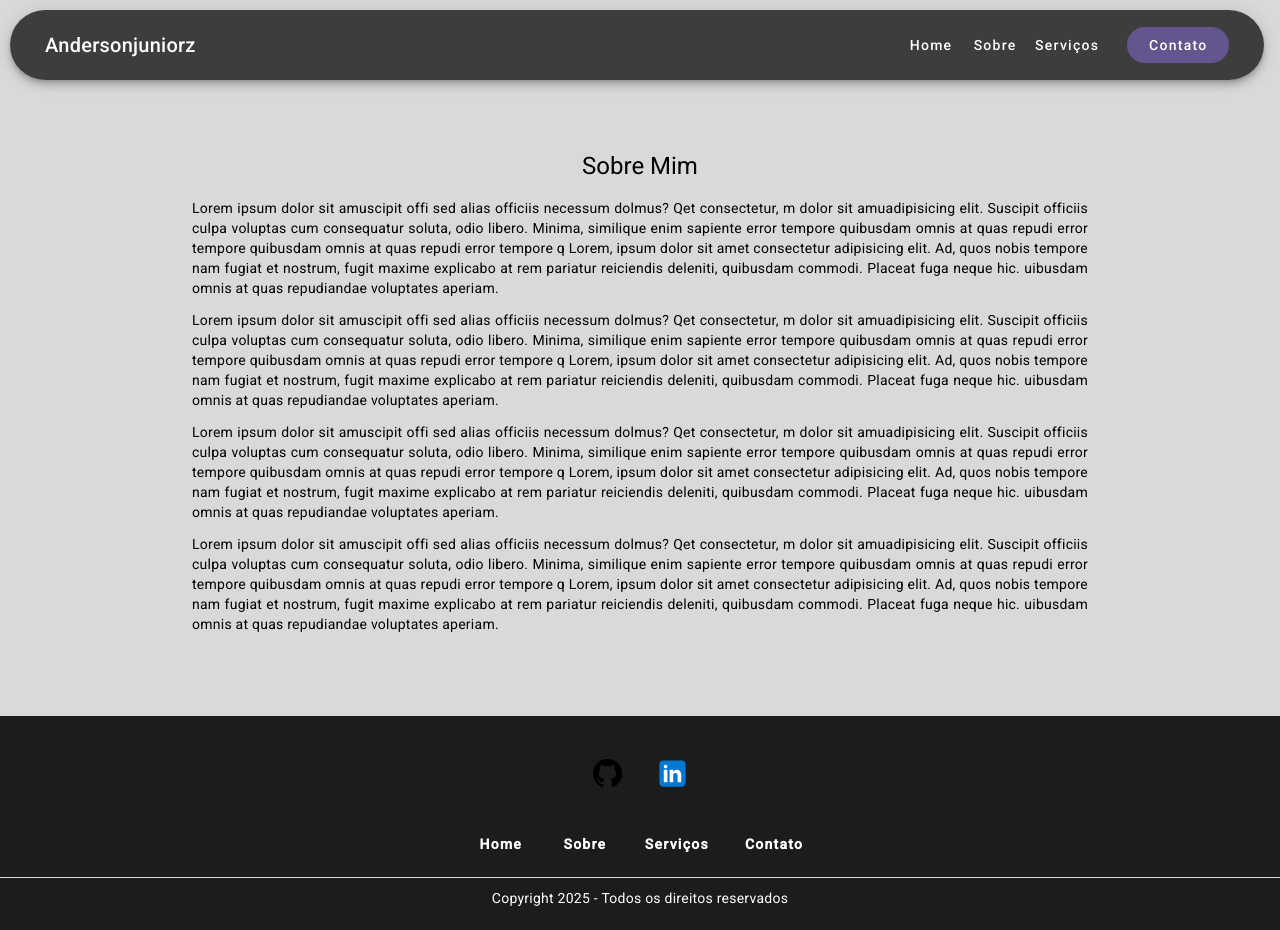
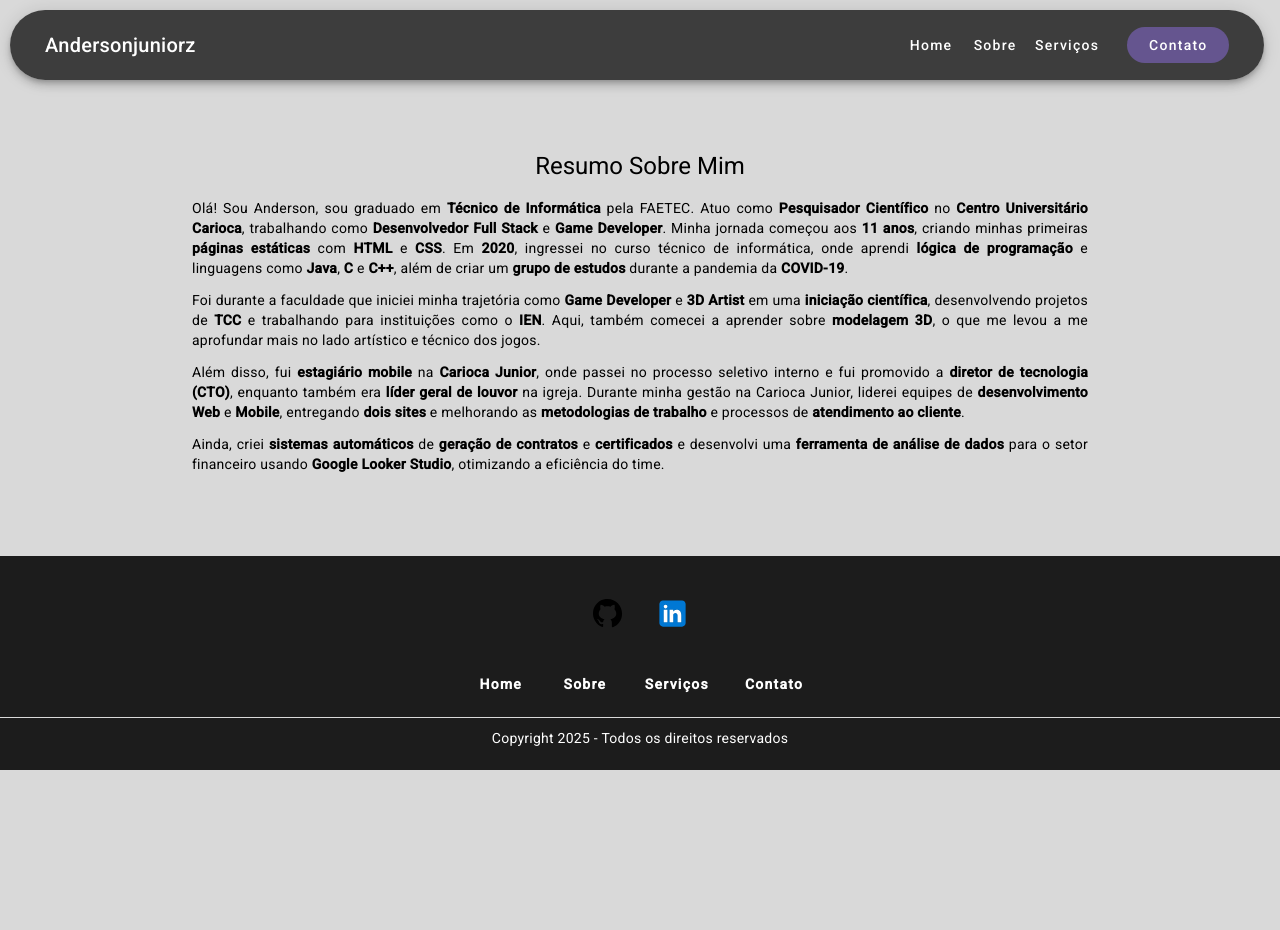
Before and after one commit to andersonjuniorz/andersonjuniorz-portfolio, an Angular app: page /about in a window 1280 px wide. After the commit the page ends 800 px from the top, so only its background shows below. Built offline with nearby package versions, Linux system fonts and the light colour scheme.

Commit message:
Update about me text

```diff
--- a/src/app/pages/about/about.component.html
+++ b/src/app/pages/about/about.component.html
@@ -1,11 +1,19 @@
 <main class="about-content mt-150">
 
-    <h1>Sobre Mim</h1>
+    <h1>Resumo Sobre Mim</h1>
 
     <section class="about-text-content">
-        <p>Lorem ipsum dolor sit amuscipit offi sed alias officiis necessum dolmus? Qet consectetur, m dolor sit amuadipisicing elit. Suscipit officiis culpa voluptas cum consequatur soluta, odio libero. Minima, similique enim sapiente error tempore quibusdam omnis at quas repudi error tempore quibusdam omnis at quas repudi error tempore q Lorem, ipsum dolor sit amet consectetur adipisicing elit. Ad, quos nobis tempore nam fugiat et nostrum, fugit maxime explicabo at rem pariatur reiciendis deleniti, quibusdam commodi. Placeat fuga neque hic. uibusdam omnis at quas repudiandae voluptates aperiam.</p>
-        <p>Lorem ipsum dolor sit amuscipit offi sed alias officiis necessum dolmus? Qet consectetur, m dolor sit amuadipisicing elit. Suscipit officiis culpa voluptas cum consequatur soluta, odio libero. Minima, similique enim sapiente error tempore quibusdam omnis at quas repudi error tempore quibusdam omnis at quas repudi error tempore q Lorem, ipsum dolor sit amet consectetur adipisicing elit. Ad, quos nobis tempore nam fugiat et nostrum, fugit maxime explicabo at rem pariatur reiciendis deleniti, quibusdam commodi. Placeat fuga neque hic. uibusdam omnis at quas repudiandae voluptates aperiam.</p>
-        <p>Lorem ipsum dolor sit amuscipit offi sed alias officiis necessum dolmus? Qet consectetur, m dolor sit amuadipisicing elit. Suscipit officiis culpa voluptas cum consequatur soluta, odio libero. Minima, similique enim sapiente error tempore quibusdam omnis at quas repudi error tempore quibusdam omnis at quas repudi error tempore q Lorem, ipsum dolor sit amet consectetur adipisicing elit. Ad, quos nobis tempore nam fugiat et nostrum, fugit maxime explicabo at rem pariatur reiciendis deleniti, quibusdam commodi. Placeat fuga neque hic. uibusdam omnis at quas repudiandae voluptates aperiam.</p>
-        <p>Lorem ipsum dolor sit amuscipit offi sed alias officiis necessum dolmus? Qet consectetur, m dolor sit amuadipisicing elit. Suscipit officiis culpa voluptas cum consequatur soluta, odio libero. Minima, similique enim sapiente error tempore quibusdam omnis at quas repudi error tempore quibusdam omnis at quas repudi error tempore q Lorem, ipsum dolor sit amet consectetur adipisicing elit. Ad, quos nobis tempore nam fugiat et nostrum, fugit maxime explicabo at rem pariatur reiciendis deleniti, quibusdam commodi. Placeat fuga neque hic. uibusdam omnis at quas repudiandae voluptates aperiam.</p>
+        <p>
+            Olá! Sou Anderson, sou graduado em <strong>Técnico de Informática</strong> pela FAETEC. Atuo como <strong>Pesquisador Científico</strong> no <strong>Centro Universitário Carioca</strong>, trabalhando como <strong>Desenvolvedor Full Stack</strong> e <strong>Game Developer</strong>. Minha jornada começou aos <strong>11 anos</strong>, criando minhas primeiras <strong>páginas estáticas</strong> com <strong>HTML</strong> e <strong>CSS</strong>. Em <strong>2020</strong>, ingressei no curso técnico de informática, onde aprendi <strong>lógica de programação</strong> e linguagens como <strong>Java</strong>, <strong>C</strong> e <strong>C++</strong>, além de criar um <strong>grupo de estudos</strong> durante a pandemia da <strong>COVID-19</strong>.
+        </p>
+        <p>
+            Foi durante a faculdade que iniciei minha trajetória como <strong>Game Developer</strong> e <strong>3D Artist</strong> em uma <strong>iniciação científica</strong>, desenvolvendo projetos de <strong>TCC</strong> e trabalhando para instituições como o <strong>IEN</strong>. Aqui, também comecei a aprender sobre <strong>modelagem 3D</strong>, o que me levou a me aprofundar mais no lado artístico e técnico dos jogos.
+        </p>
+        <p>
+            Além disso, fui <strong>estagiário mobile</strong> na <strong>Carioca Junior</strong>, onde passei no processo seletivo interno e fui promovido a <strong>diretor de tecnologia (CTO)</strong>, enquanto também era <strong>líder geral de louvor</strong> na igreja. Durante minha gestão na Carioca Junior, liderei equipes de <strong>desenvolvimento Web</strong> e <strong>Mobile</strong>, entregando <strong>dois sites</strong> e melhorando as <strong>metodologias de trabalho</strong> e processos de <strong>atendimento ao cliente</strong>.
+        </p>
+        <p>
+            Ainda, criei <strong>sistemas automáticos</strong> de <strong>geração de contratos</strong> e <strong>certificados</strong> e desenvolvi uma <strong>ferramenta de análise de dados</strong> para o setor financeiro usando <strong>Google Looker Studio</strong>, otimizando a eficiência do time.
+        </p>
     </section>
 </main>
```
